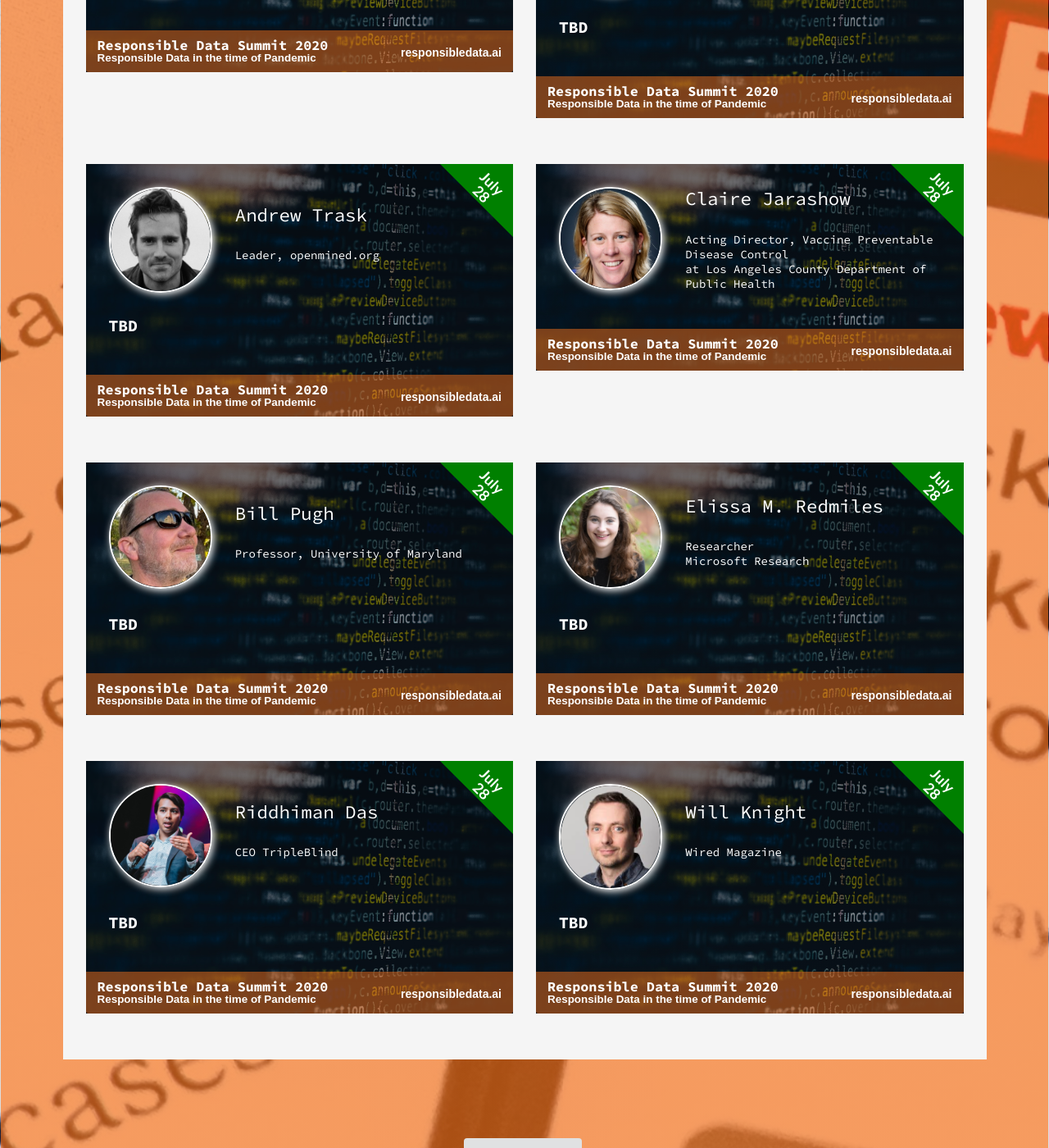
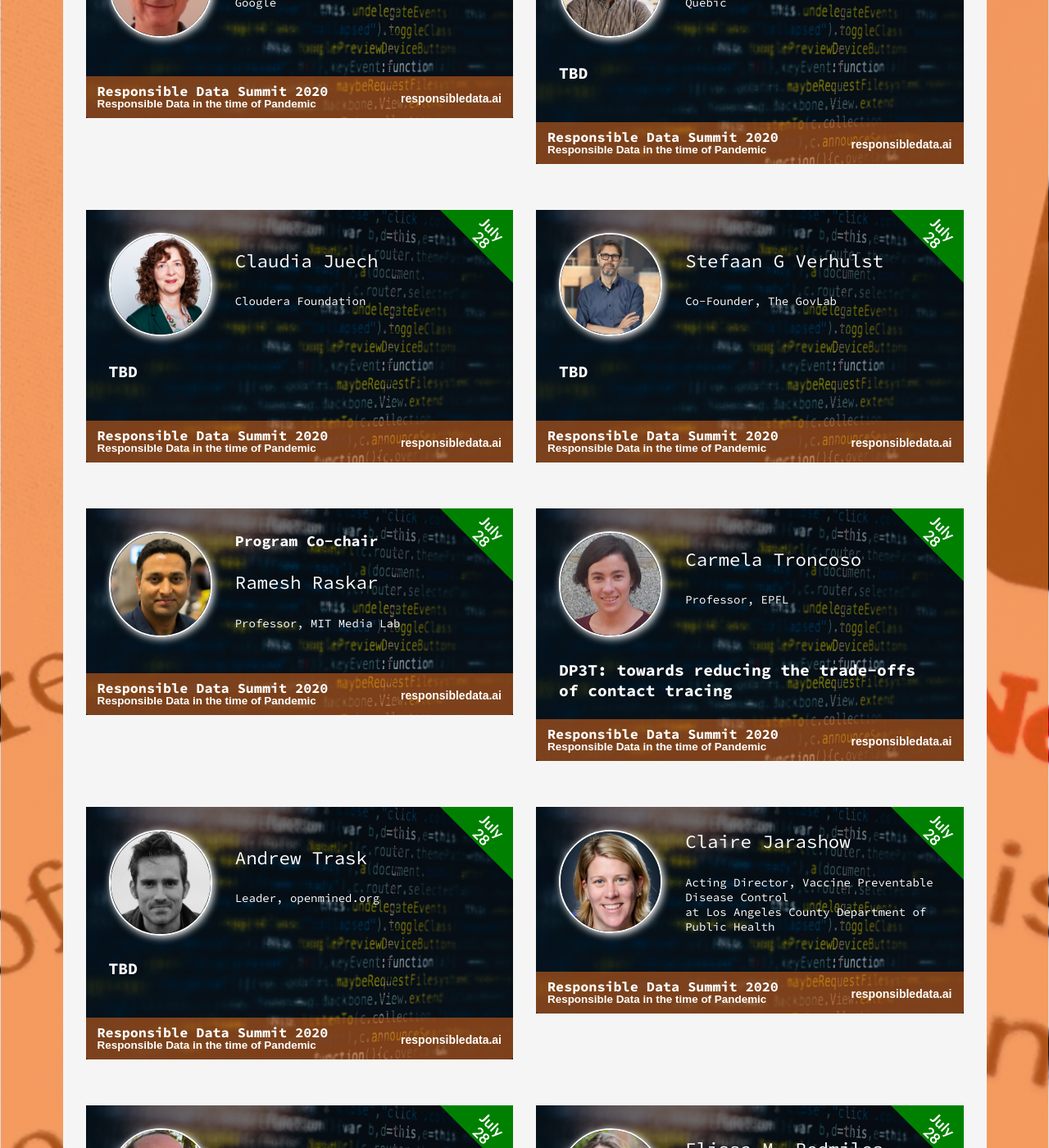
Before and after one commit to responsible-data-summit/responsible-data-summit.github.io, a Jekyll site: the page built from pages/pandemic_card.html, in a window 1280 px wide and 1400 px high, scrolled down 2291 px. Shown: the whole window at 82% size. Built offline with Jekyll 4.4.1, drawn with Linux system fonts in a browser that asks for light colours; some of the changed text lies outside the part shown.

Commit message:
content changes: Richard, Brennan, Claudia, Stefaan(2 track), Gabriel added; TBD for Will removed; Talk titles updated according to the updated doc; set the card for Riddhiman Das hidden temporarily; moved Andrew Trask to another panel; changed the decentralization track to Aug 18

```diff
--- a/_data/agenda0728.yml
+++ b/_data/agenda0728.yml
@@ -25,7 +25,6 @@
     - Ramesh Raskar
     - Carmela Troncoso
     - John Langford
-    - Andrew Trask
 - time: 10:50 - 11:20
   section: morning
   title: "Panel: "
@@ -36,6 +35,7 @@
     - Elissa M. Redmiles
     - Bill Pugh
     - Ed Felten
+    - Andrew Trask
 - time: 11:25 - 11:55
   section: morning
   title: "Panel: "
--- a/_data/speakers_pandemic.yml
+++ b/_data/speakers_pandemic.yml
@@ -29,19 +29,24 @@
   avatar: Guha.jpg
   talk: |
     Data Commons
+- name: Richard Benjamins
+  title: |
+    Telefonica
+  avatar: RichardB.jpg
 - name: John Langford
   title: |
     Partner Research Manager,
     Microsoft
   avatar: John.png
   talk: |
-    Trust in Contact Tracing
+    The PACT protocols for Contact Tracing
 - name: Ed Felten
   title: |
     Professor, Princeton University
     Former Deputy United States Chief Technology Officer
   avatar: Ed.png
-  hide_talk: true
+  talk: |
+    Privacy in times of crisis
 - name: Dawn Song
   title: |
     Professor, UC Berkeley
@@ -55,6 +60,18 @@
     Google
   avatar: Moti.png
   hide_talk: true
+- name: Brennan Lake
+  title: |
+    Quebic
+  avatar: Brennan.jpg
+- name: Claudia Juech
+  title: |
+    Cloudera Foundation
+  avatar: Claudia.jpg
+- name: Stefaan G Verhulst
+  title: |
+    Co-Founder, The GovLab
+  avatar: Stefaan.jpg
 - name: Ramesh Raskar
   title: |
     Professor, MIT Media Lab
@@ -66,6 +83,8 @@
   title: |
     Professor, EPFL
   avatar: Carmela.png
+  talk: |
+    DP3T: towards reducing the trade-offs of contact tracing
 - name: Andrew Trask
   title: |
     Leader, openmined.org
@@ -80,16 +99,24 @@
   title: |
     Professor, University of Maryland
   avatar: Bill.jpg
+  talk: |
+    The challenge of balancing useful functionality and privacy in GAEN
 - name: Elissa M. Redmiles
   title: |
     Researcher
     Microsoft Research
   avatar: Elissa.jpg
+  talk: |
+    Identifying the Ideal COVID19 App Via Descriptive Ethics
 - name: Riddhiman Das
+  hide_card: true
   title: |
     CEO	TripleBlind
   avatar: Riddhiman.png
+  talk:
+    Can't drive contact tracing adoption without being privacy first
 - name: Will Knight
   title: |
     Wired Magazine
   avatar: Will.png
+  hide_talk: true
--- a/_data/speakers_tech.yml
+++ b/_data/speakers_tech.yml
@@ -108,3 +108,11 @@
     Associate General Counsel, Privacy & IP
     Data Protection Officer
   avatar: Vivek.jpg
+- name: Stefaan G Verhulst
+  title: |
+    Co-Founder, The GovLab
+  avatar: Stefaan.jpg
+- name: Gabriel Ramsey
+  title: |
+    Partner, Crowell & Moring LLP
+  avatar: Gabriel.jpg
--- a/index.html
+++ b/index.html
@@ -82,7 +82,7 @@
                         Privacy and Decentralization
                     </h1>
                     <h1>
-                        August 13
+                        August 18
                     </h1>
                     <a class="ui small button white" style="color: rgba(49, 0, 129, 0.7);">
                         Coming soon
--- a/pages/pandemic_card.html
+++ b/pages/pandemic_card.html
@@ -49,6 +49,9 @@
     <div class="speakers ui container center aligned">
         <div class="ui two column grid">
             {% for speaker in site.data.speakers_pandemic %}
+                {% if speaker.hide_card %}
+                    {% continue %}
+                {% endif %}
             <div class="column">
                 {% if speaker.hide_talk %}
                 <div id="card-{{forloop.index}}" class="ui container left aligned" style="background-image:  linear-gradient(rgba(0, 0, 0, 0.5), rgba(0, 0, 0, 0.3)), url(/assets/img/bg0.jpg); background-size: cover; min-height: 18em; position: relative;">
```
Also changed, not shown: assets/img/speakers/Brennan.jpg (added), assets/img/speakers/Claudia.jpg (added), assets/img/speakers/RichardB.jpg (added), assets/img/speakers/Stefaan.jpg (added), 1 other file.
